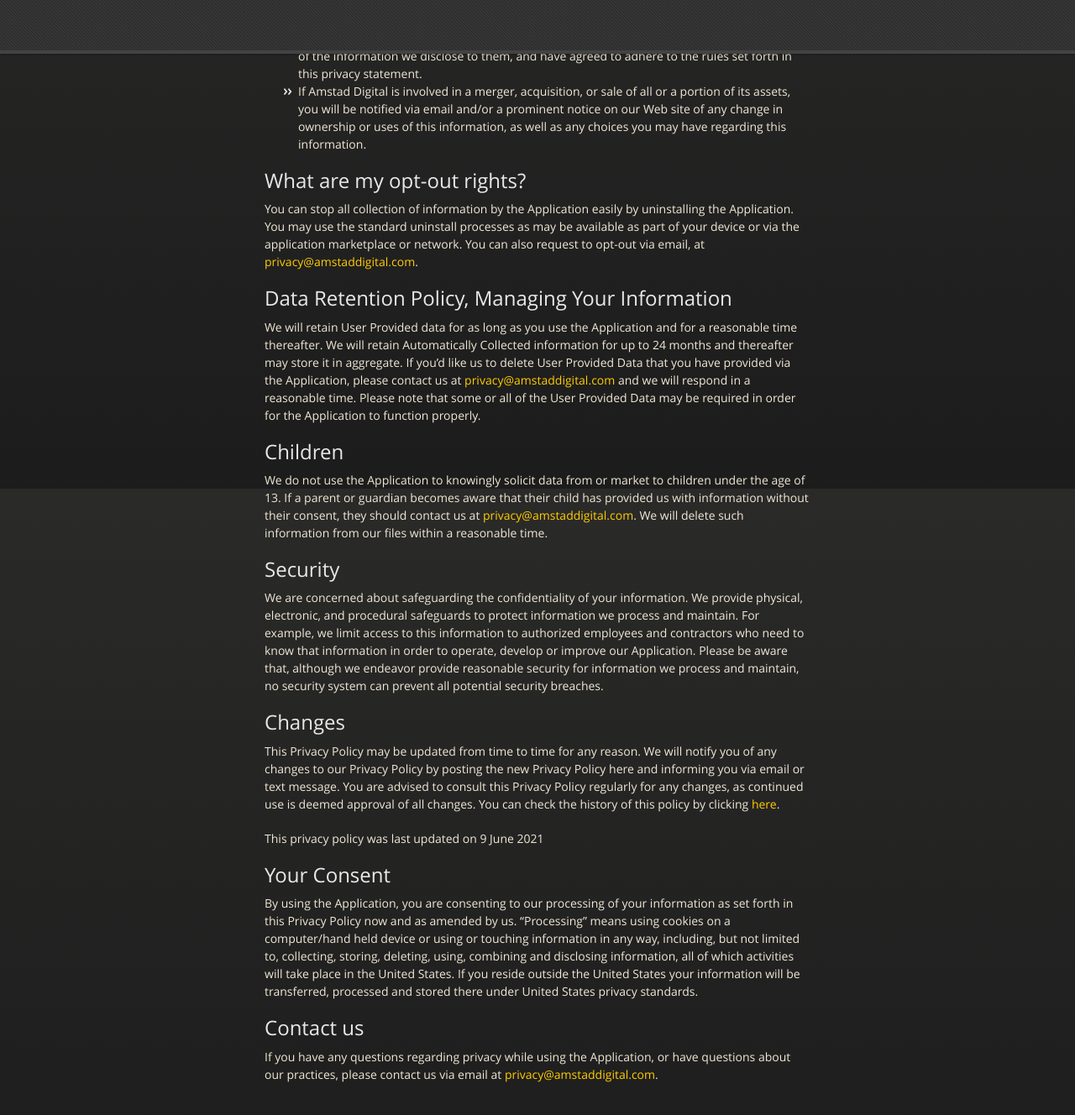
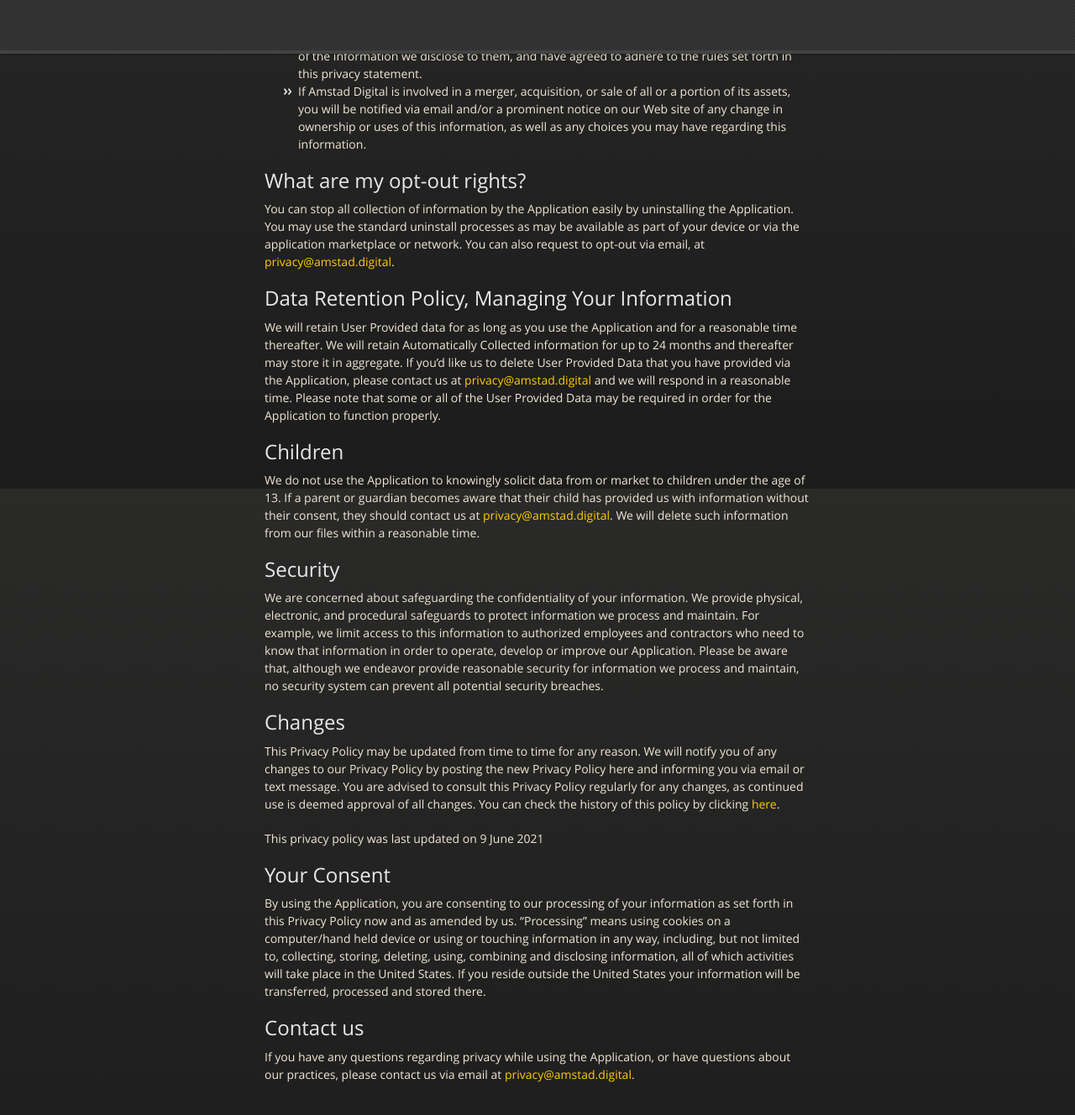
Before and after one commit to amstaddigital/amstaddigital.github.io, a Jekyll site: the page built from index.md, in a window 1280 px wide and 1400 px high, scrolled down 1218 px. Shown: the top 1328 px of the window at 84% size. Built offline with Jekyll 4.4.1, drawn with Linux system fonts in a browser that asks for light colours; the repository's description, which GitHub fills in, is left out.

Commit message:
Update index.md

```diff
--- a/index.md
+++ b/index.md
@@ -44,15 +44,15 @@
 
 ## What are my opt-out rights?
 
-You can stop all collection of information by the Application easily by uninstalling the Application. You may use the standard uninstall processes as may be available as part of your device or via the application marketplace or network. You can also request to opt-out via email, at [privacy@amstaddigital.com](mailto:privacy@amstaddigital.com).
+You can stop all collection of information by the Application easily by uninstalling the Application. You may use the standard uninstall processes as may be available as part of your device or via the application marketplace or network. You can also request to opt-out via email, at [privacy@amstad.digital](mailto:privacy@amstad.digital).
 
 ## Data Retention Policy, Managing Your Information
 
-We will retain User Provided data for as long as you use the Application and for a reasonable time thereafter. We will retain Automatically Collected information for up to 24 months and thereafter may store it in aggregate. If you’d like us to delete User Provided Data that you have provided via the Application, please contact us at [privacy@amstaddigital.com](mailto:privacy@amstaddigital.com) and we will respond in a reasonable time. Please note that some or all of the User Provided Data may be required in order for the Application to function properly.
+We will retain User Provided data for as long as you use the Application and for a reasonable time thereafter. We will retain Automatically Collected information for up to 24 months and thereafter may store it in aggregate. If you’d like us to delete User Provided Data that you have provided via the Application, please contact us at [privacy@amstad.digital](mailto:privacy@amstad.digital) and we will respond in a reasonable time. Please note that some or all of the User Provided Data may be required in order for the Application to function properly.
 
 ## Children
 
-We do not use the Application to knowingly solicit data from or market to children under the age of 13. If a parent or guardian becomes aware that their child has provided us with information without their consent, they should contact us at [privacy@amstaddigital.com](mailto:privacy@amstaddigital.com). We will delete such information from our files within a reasonable time.
+We do not use the Application to knowingly solicit data from or market to children under the age of 13. If a parent or guardian becomes aware that their child has provided us with information without their consent, they should contact us at [privacy@amstad.digital](mailto:privacy@amstad.digital). We will delete such information from our files within a reasonable time.
 
 ## Security
 
@@ -66,8 +66,8 @@
 
 ## Your Consent
 
-By using the Application, you are consenting to our processing of your information as set forth in this Privacy Policy now and as amended by us. "Processing" means using cookies on a computer/hand held device or using or touching information in any way, including, but not limited to, collecting, storing, deleting, using, combining and disclosing information, all of which activities will take place in the United States. If you reside outside the United States your information will be transferred, processed and stored there under United States privacy standards.
+By using the Application, you are consenting to our processing of your information as set forth in this Privacy Policy now and as amended by us. "Processing" means using cookies on a computer/hand held device or using or touching information in any way, including, but not limited to, collecting, storing, deleting, using, combining and disclosing information, all of which activities will take place in the United States. If you reside outside the United States your information will be transferred, processed and stored there.
 
 ## Contact us
 
-If you have any questions regarding privacy while using the Application, or have questions about our practices, please contact us via email at [privacy@amstaddigital.com](mailto:privacy@amstaddigital.com).
+If you have any questions regarding privacy while using the Application, or have questions about our practices, please contact us via email at [privacy@amstad.digital](mailto:privacy@amstad.digital).
```
